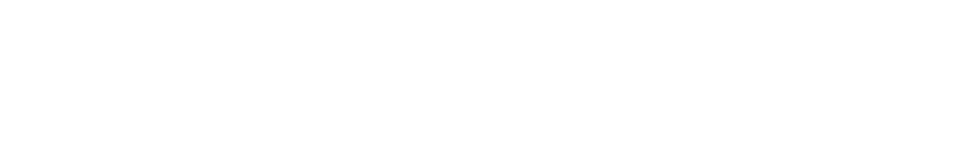
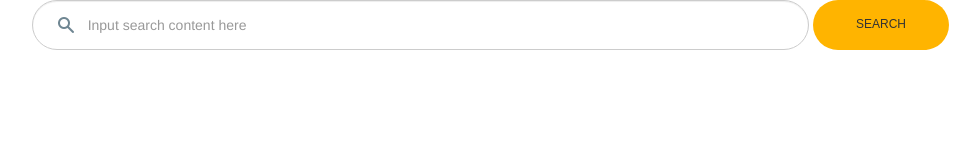
Before and after one commit to Znmangosteen/interface, a plain HTML site: page html/user_main.html in a window 1280 px wide. Shown: the whole page, without its empty margins (90-1070 px from the left). Drawn offline with nearby package versions, Linux system fonts and the light colour scheme.

Commit message:
加了搜索框

```diff
--- a/css/UserStyle.css
+++ b/css/UserStyle.css
@@ -0,0 +1,29 @@
+.col {
+    width: 100%;
+}
+
+.input-wrapper {
+    width: 75%;
+    display: inline-block;
+}
+
+.form-control {
+    background: url(../img/search.png) left center no-repeat #fff;
+    padding-left: 55px;
+    background-position-x: 25px;
+    border-radius: 25px;
+    height: 50px;
+}
+
+.input-wrapper .form-control {
+    width: 100%;
+}
+
+.btn {
+    border-radius: 25px;
+    background-color: #ffb400;
+    height: 50px;
+    font-size: 12px;
+    font-family: Avenir-Black, sans-serif;
+    width: 136px;
+}
--- a/html/user_main.html
+++ b/html/user_main.html
@@ -12,6 +12,17 @@
 <body>
 <div class="container-fluid">
     <div class="row">
+        <div class="col-md-1"></div>
+        <div class="col-md-10 search-area">
+            <form class="form-inline">
+                <div class="input-wrapper">
+                    <input type="text"
+                           class="form-control"
+                           placeholder="Input search content here">
+                </div>
+                <button class="btn">SEARCH</button>
+            </form>
+        </div>
 
     </div>
 
```
Also changed, not shown: img/open-book-1428428_1920.jpg (added), img/search.png (added), 1 other file.
